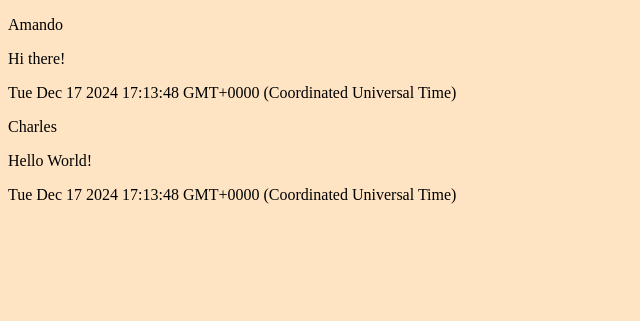
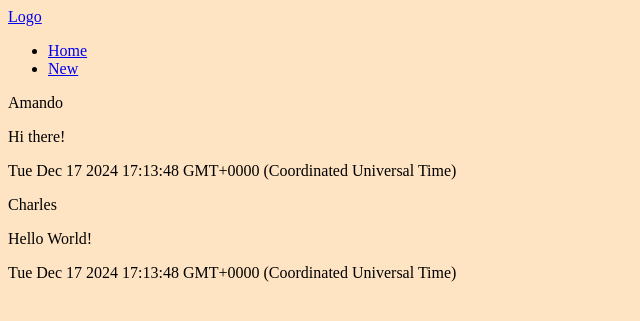
Before and after one commit to wsfer/mini-message-board, a Node server app: page / in a window 1280 px wide. Shown: the top 321 px of the page, without its empty margins (0-640 px from the left). Run offline with Node 20, Linux system fonts and the light colour scheme.

Commit message:
feat: add header to pages

```diff
--- a/views/form.ejs
+++ b/views/form.ejs
@@ -2,6 +2,7 @@
 <html lang="en">
 <%- include("partials/head", { title }) %>
 <body>
+    <%- include("partials/header") %>
     <h1>Post a message</h1>
     <form method="POST" action="/new">
         <label for="user">User</label>
--- a/views/index.ejs
+++ b/views/index.ejs
@@ -2,6 +2,7 @@
 <html lang="en">
 <%- include("partials/head", { title }) %>
 <body>
+    <%- include("partials/header") %>
     <% messages.map(({ text, user, added }) => { %>
         <p><%= user %></p>
         <p><%= text %></p>
--- /dev/null
+++ b/views/partials/header.ejs
@@ -0,0 +1,9 @@
+<header>
+    <a href="/">Logo</a>
+    <nav>
+        <ul>
+            <li><a href="/">Home</a></li>
+            <li><a href="/new">New</a></li>
+        </ul>
+    </nav>
+</header>
```
